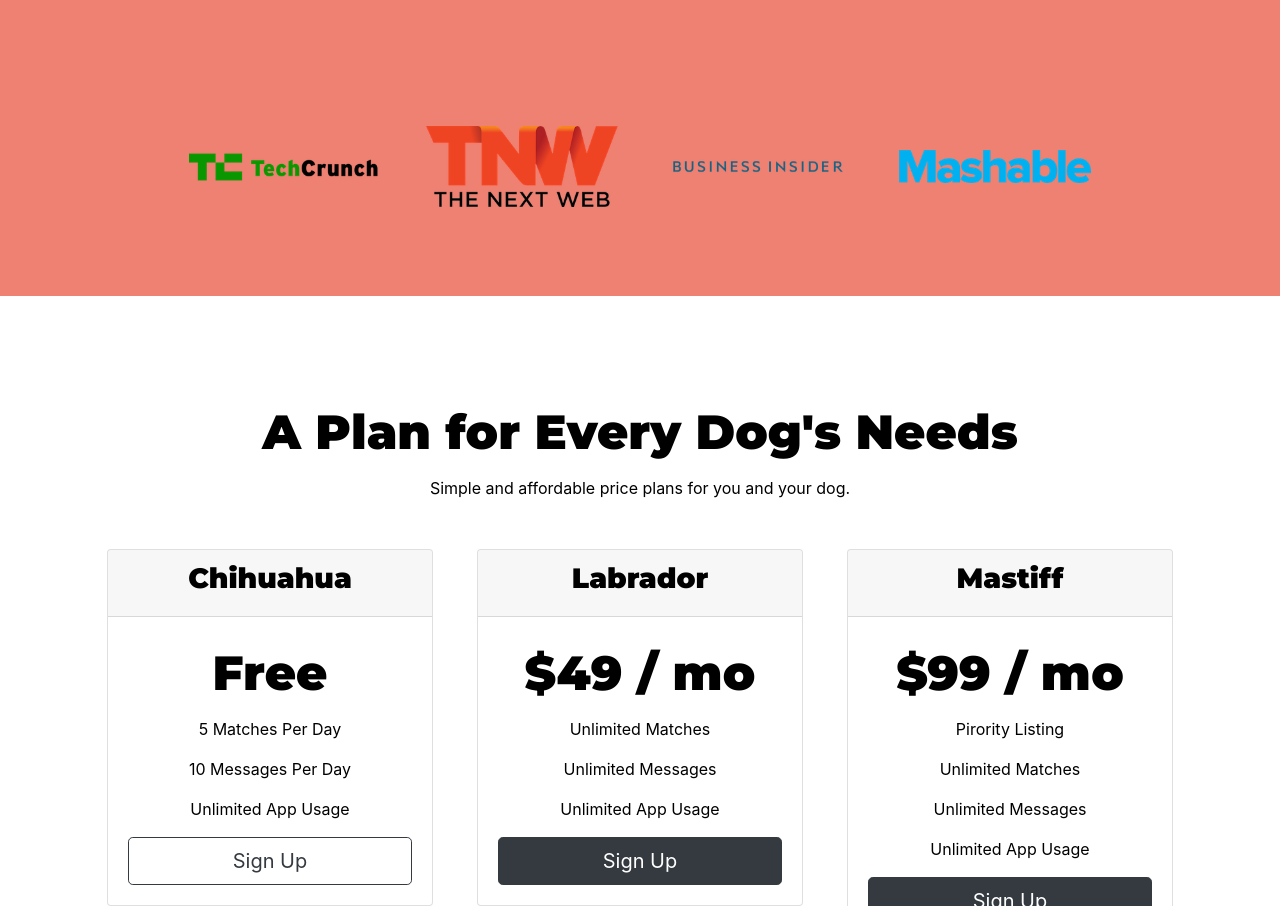
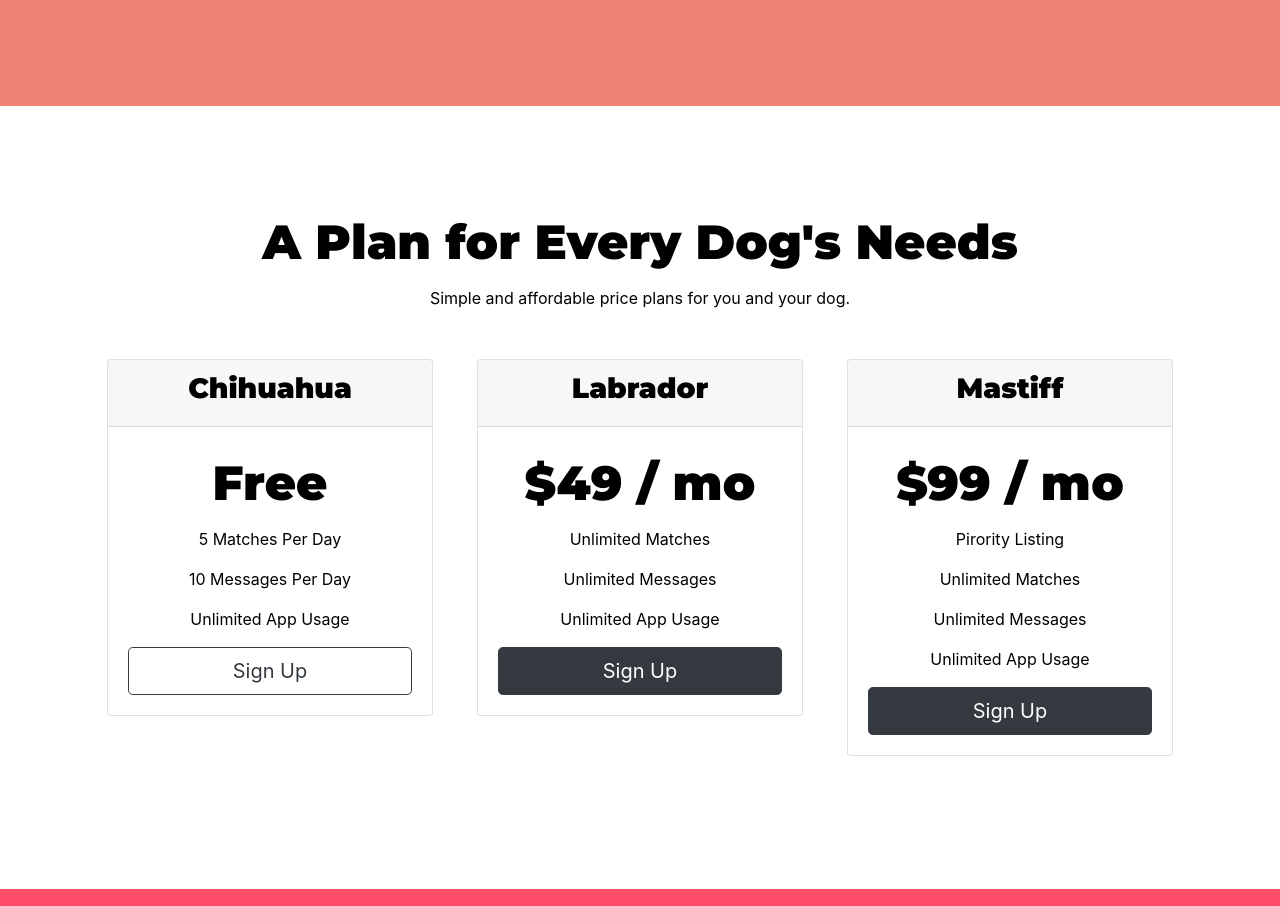
Before and after one commit to Mikeyb09/Project_TinDog, a plain HTML site: page index.html in a window 1280 px wide. Shown: the part 1529-2435 px from the top of the page. Drawn offline with nearby package versions, Linux system fonts and the light colour scheme.

Commit message:
removed press

```diff
--- a/index.html
+++ b/index.html
@@ -131,14 +131,14 @@
 
 
   <!-- Press -->
-
-  <section id="press" class="color-section">
+<!--
     <img class="press-logo" src="images/techcrunch.png" alt="tc-logo">
     <img class="press-logo" src="images/tnw.png" alt="tnw-logo">
     <img class="press-logo" src="images/bizinsider.png" alt="biz-insider-logo">
     <img class="press-logo" src="images/mashable.png" alt="mashable-logo">
 
   </section>
+  <section id="press" class="color-section"> -->
 
 
   <!-- Pricing -->
```
